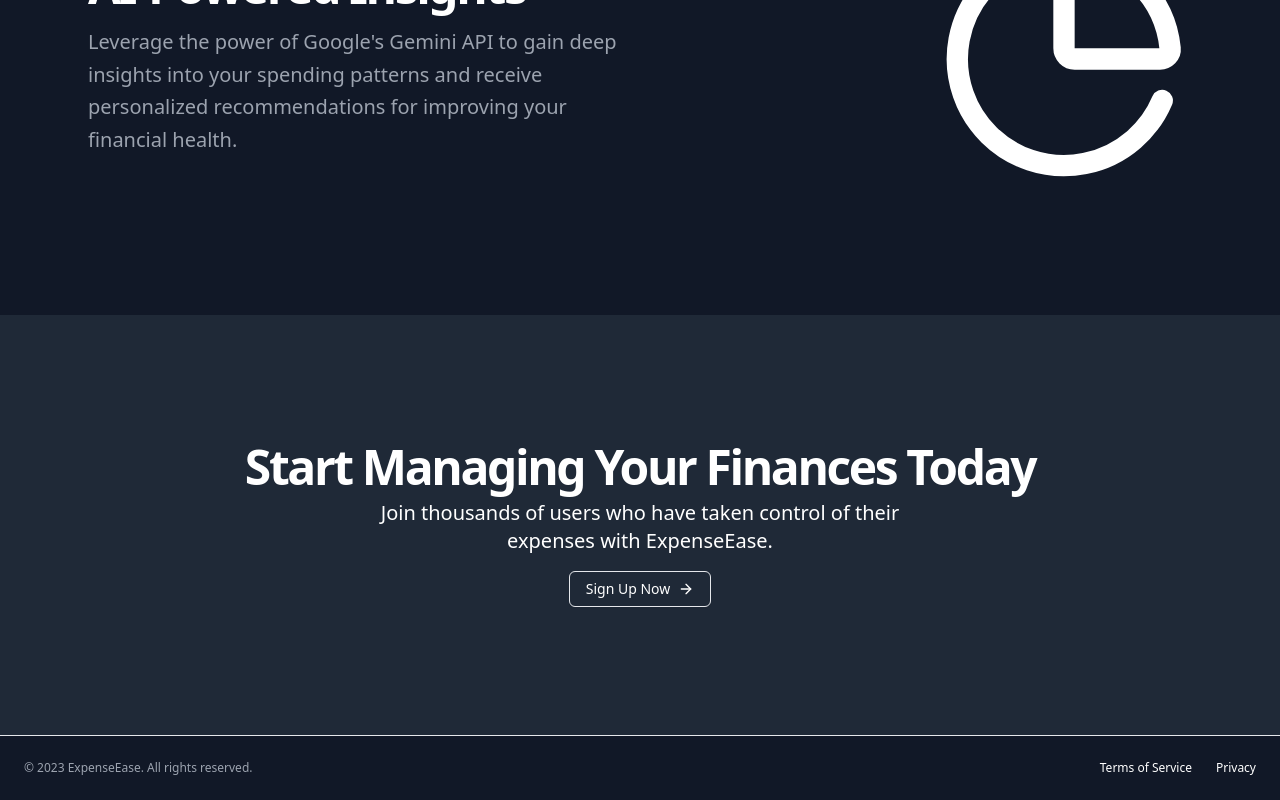
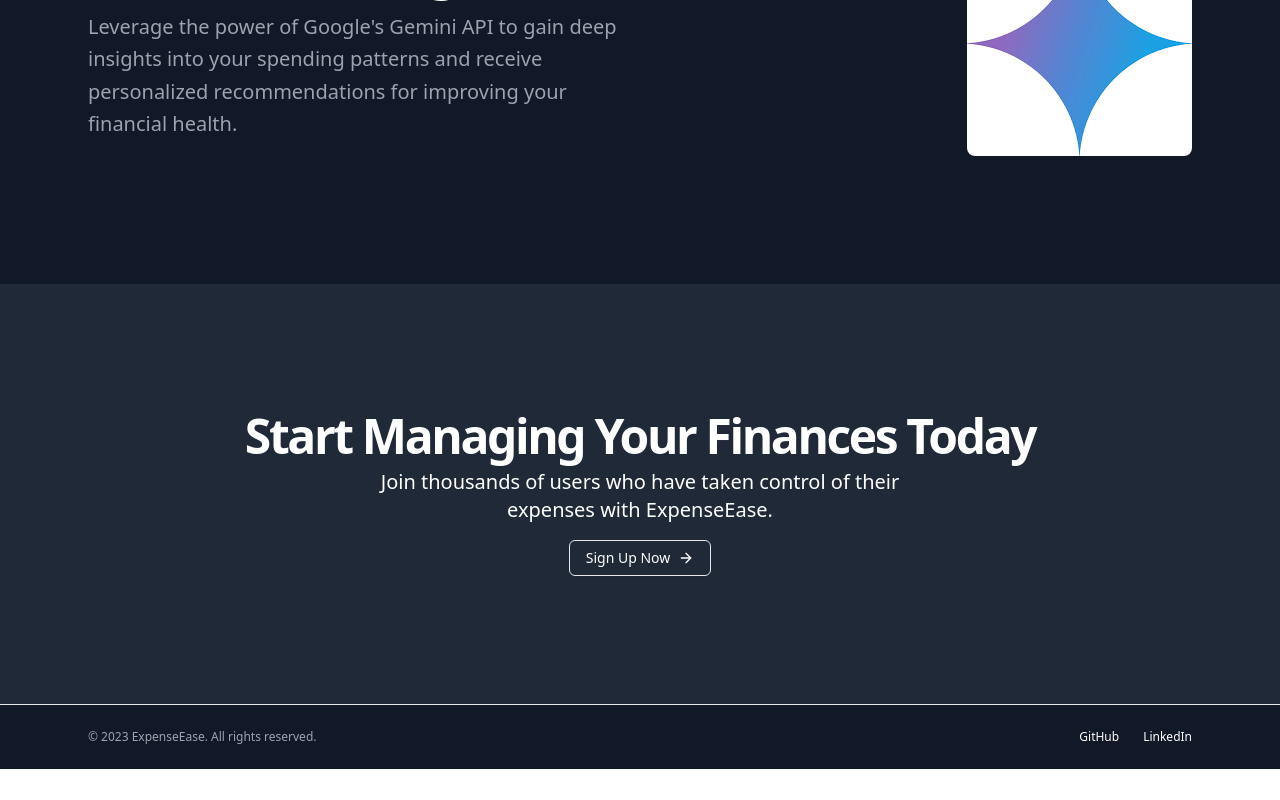
Before and after one commit to irahuldutta02/expense-ease-tracker, a React (Vite) app in the folder client/: page / in a window 1280 px wide. Shown: the part 1395-2195 px from the top of the page. After the commit the page ends 2164 px from the top, so only its background shows below. Built offline with nearby package versions, Linux system fonts and the light colour scheme.

Commit message:
chore: Update landing page layout and footer links

```diff
--- a/client/src/pages/HomePage.jsx
+++ b/client/src/pages/HomePage.jsx
@@ -1,10 +1,4 @@
-import {
-  ArrowRight,
-  BarChart3,
-  Brain,
-  CreditCard,
-  PieChart,
-} from "lucide-react";
+import { ArrowRight, BarChart3, Brain, CreditCard } from "lucide-react";
 import { Link } from "react-router-dom";
 
 export function HomePage() {
@@ -79,8 +73,8 @@ export function HomePage() {
                   recommendations for improving your financial health.
                 </p>
               </div>
-              <div className="flex justify-center md:justify-end">
-                <PieChart className="h-64 w-64 text-primary" />
+              <div className="flex justify-center lg:justify-end">
+                <img src="/gemini.png" alt="gemini" className="rounded-lg" />
               </div>
             </div>
           </div>
@@ -108,18 +102,28 @@ export function HomePage() {
           </div>
         </section>
       </main>
-      <footer className="flex flex-col gap-2 sm:flex-row py-6 w-full shrink-0 items-center px-4 md:px-6 border-t">
+      <footer className="flex justify-center items-center border-t">
+        <div className="flex flex-col gap-2 sm:flex-row py-6 shrink-0 items-center px-4 md:px-6 w-full max-w-6xl">
           <p className="text-xs text-gray-500 dark:text-gray-400">
             © 2023 ExpenseEase. All rights reserved.
           </p>
           <nav className="sm:ml-auto flex gap-4 sm:gap-6">
-          <Link className="text-xs hover:underline underline-offset-4" to="#">
-            Terms of Service
+            <Link
+              target="_blank"
+              className="text-xs hover:underline underline-offset-4"
+              to="https://github.com/irahuldutta02"
+            >
+              GitHub
             </Link>
-          <Link className="text-xs hover:underline underline-offset-4" to="#">
-            Privacy
+            <Link
+              target="_blank"
+              className="text-xs hover:underline underline-offset-4"
+              to="https://www.linkedin.com/in/irahuldutta02"
+            >
+              LinkedIn
             </Link>
           </nav>
+        </div>
       </footer>
     </div>
   );
```
Also changed, not shown: client/public/gemini.png (added). Lines whose indentation alone changed are shown as unchanged.
